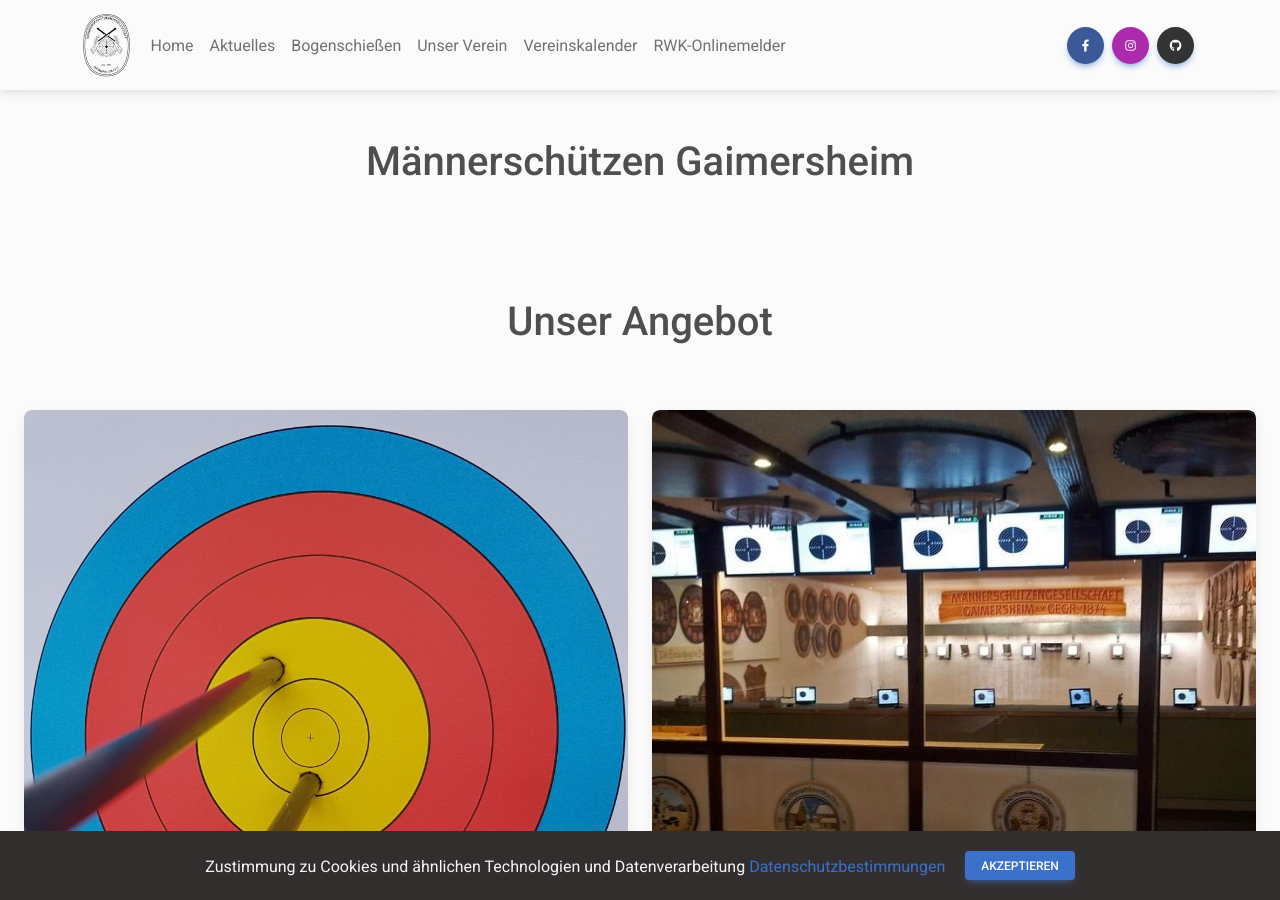
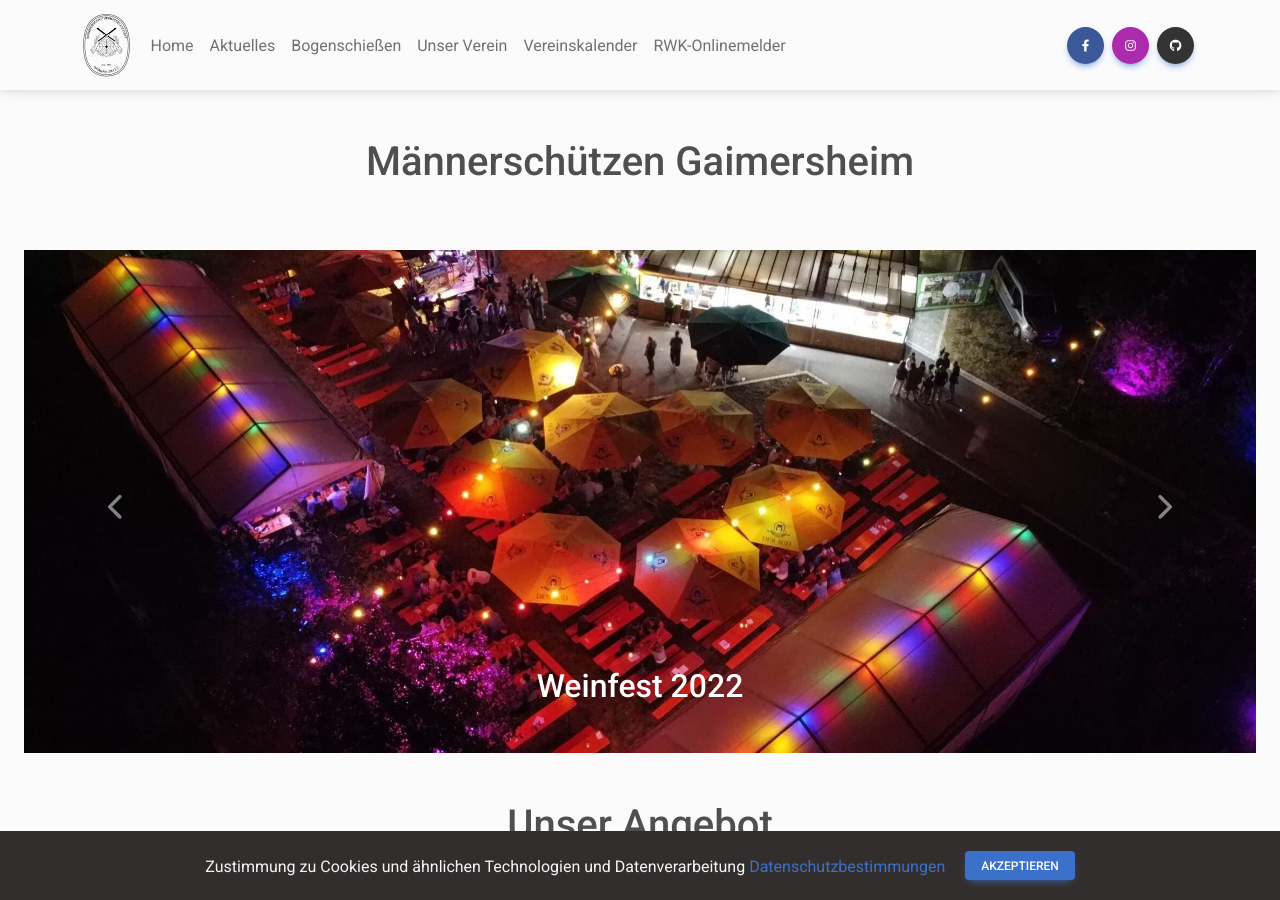
Before and after one commit to MannerschutzenGaimersheim/MannerschutzenGaimersheim.github.io, a Jekyll site: the page built from index.html, in a window 1280 px wide and 900 px high. Built offline with Jekyll 4.4.1, drawn with Linux system fonts in a browser that asks for light colours.

Commit message:
Readded active to slide index.html

```diff
--- a/index.html
+++ b/index.html
@@ -19,7 +19,7 @@ title: Männerschützen Gaimersheim
     <div class="carousel-inner">
 
       <!-- Single item -->
-      <div class="carousel-item">
+      <div class="carousel-item active">">
         <img class="d-none d-md-block w-100" src="img/Logo_150_MSG_.jpg" alt="logo 150">
         <img class="d-sm-block d-md-none w-100" class="d-block w-100" src="img/Logo_150_MSG_s.jpg" alt="logo 150">
         <div class="carousel-caption d-none d-md-block">
```
